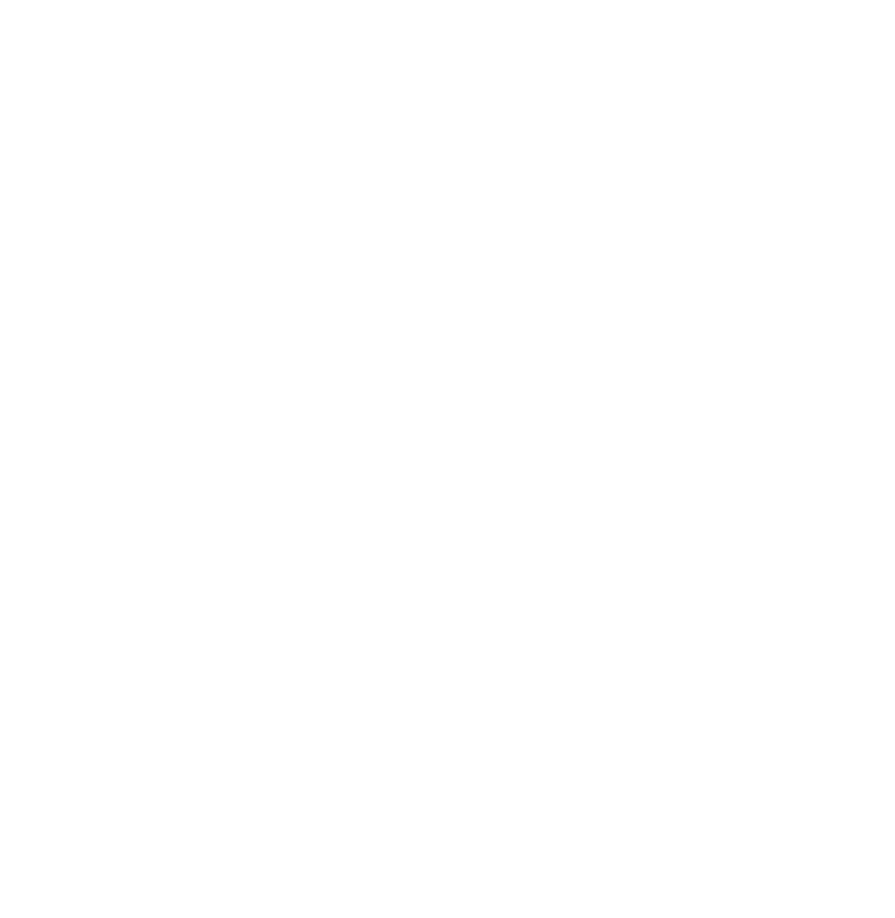
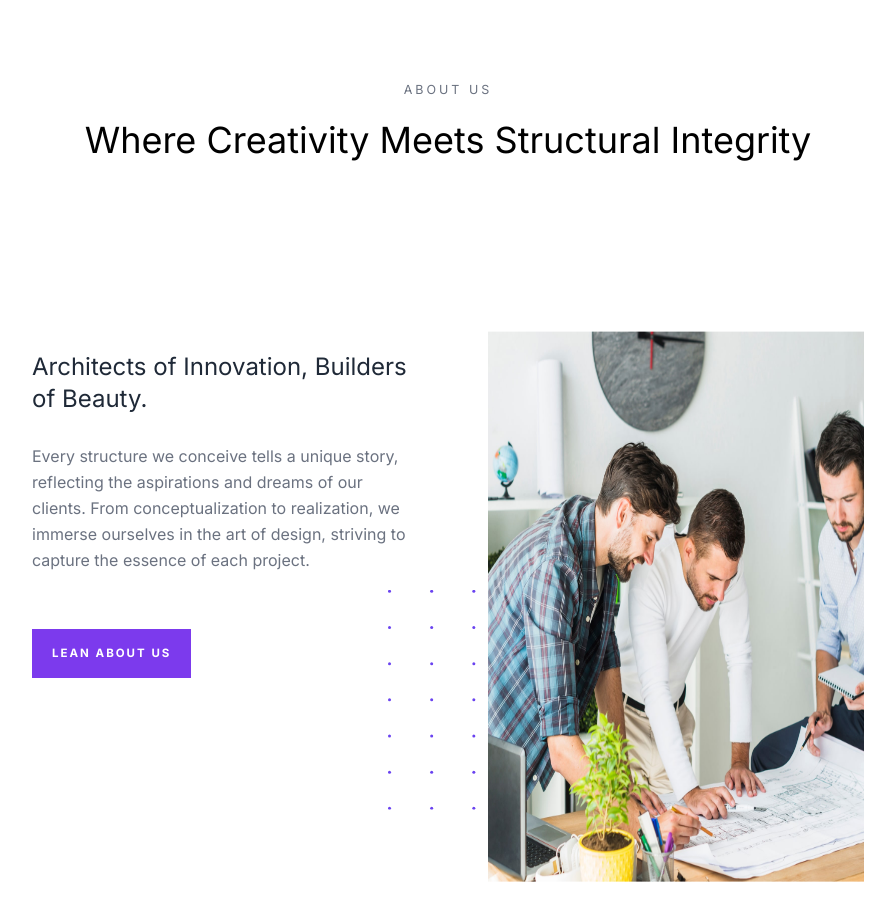
Before and after one commit to muafalah/artcraft, a Next.js app: page / in a window 1280 px wide. Shown: the part 1020-1938 px from the top of the page, without its empty margins (192-1087 px from the left). Before the commit the page ends 968 px from the top, so only its background shows below. Built offline with nearby package versions, Linux system fonts and the light colour scheme.

Commit message:
feat: add about component

```diff
--- a/app/page.js
+++ b/app/page.js
@@ -1,9 +1,11 @@
+import About from "@/components/About";
 import Hero from "@/components/Hero";
 
 export default function Home() {
   return (
     <>
       <Hero className="pt-32 pb-0 lg:pb-10" />
+      <About className="ppy-16 lg:py-32 overflow-hidden" />
     </>
   );
 }
--- /dev/null
+++ b/components/About.js
@@ -0,0 +1,174 @@
+"use client";
+
+import React from "react";
+import { motion, useScroll, useTransform } from "framer-motion";
+import Link from "next/link";
+import Image from "next/image";
+
+const aboutContent = {
+  heading: {
+    title: "Where Creativity Meets Structural Integrity",
+    subTitle: "About Us",
+  },
+  content: {
+    img: "/images/hero-img-1-min.jpg",
+    title: "Architects of Innovation, Builders of Beauty.",
+    description:
+      "Every structure we conceive tells a unique story, reflecting the aspirations and dreams of our clients. From conceptualization to realization, we immerse ourselves in the art of design, striving to capture the essence of each project.",
+    btn: {
+      href: "/about",
+      label: "Lean about us",
+    },
+  },
+};
+
+const About = ({ className }) => {
+  const ref = React.useRef(null);
+  const { scrollYProgress } = useScroll({
+    target: ref,
+    offset: ["start end", "end start"],
+  });
+
+  const img1 = useTransform(scrollYProgress, [0, 1], ["30%", "-10%"]);
+  const img2 = useTransform(scrollYProgress, [0, 1], ["100%", "100%"]);
+
+  return (
+    <section className={`${className}`} ref={ref}>
+      <div className="container px-4 mx-auto">
+        <div className="text-center lg:mx-w-xl mx-auto mb-20 lg:mb-22 relative z-[5]">
+          {aboutContent.heading.subTitle && (
+            <motion.span
+              initial={{ opacity: 0, y: 20 }}
+              whileInView={{
+                opacity: 1,
+                y: 0,
+                transition: {
+                  delay: 0.2,
+                  duration: 0.5,
+                },
+              }}
+              viewport={{
+                once: true,
+              }}
+              className="uppercase tracking-[3px] text-[12.5px] mb-5 inline-block text-gray-500"
+            >
+              {aboutContent.heading.subTitle}
+            </motion.span>
+          )}
+          {aboutContent.heading.title && (
+            <motion.h2
+              initial={{ opacity: 0, y: 20 }}
+              whileInView={{
+                opacity: 1,
+                y: 0,
+                transition: {
+                  delay: 0.3,
+                  duration: 0.5,
+                },
+              }}
+              viewport={{
+                once: true,
+              }}
+              className="text-2xl lg:text-4xl"
+            >
+              {aboutContent.heading.title}
+            </motion.h2>
+          )}
+        </div>
+
+        <div className="lg:flex justify-center">
+          <div className="lg:w-8/12 lg:flex gap-20 items-center">
+            <div className="mb-7 lg:mb-0 lg:w-6/12 lg:order-2 relative">
+              <motion.div style={{ y: img1 }} className="z-[2] relative">
+                <Image
+                  src="/images/img-square-2-min.jpg"
+                  alt="About image"
+                  objectFit="cover"
+                  className="!w-full !h-[550px] lg:max-w-2xl object-center"
+                  width={400}
+                  height={550}
+                />
+              </motion.div>
+              <motion.div
+                initial={{ opacity: 0, x: -30 }}
+                whileInView={{
+                  opacity: 1,
+                  x: 0,
+                  transition: {
+                    delay: 0.4,
+                    duration: 0.5,
+                  },
+                }}
+                viewport={{ once: true }}
+                style={{ y: img2 }}
+                className="absolute bottom-0 lg:bottom-[200px] -left-[100px] z-[1]"
+              >
+                <Image
+                  src="/images/dots.svg"
+                  alt="Dots image"
+                  width={200}
+                  height={200}
+                  className="w-64"
+                />
+              </motion.div>
+            </div>
+
+            <div className="lg:w-6/12">
+              <motion.h3
+                initial={{ opacity: 0, y: 10 }}
+                whileInView={{
+                  opacity: 1,
+                  y: 0,
+                  transition: {
+                    delay: 0.2,
+                    duration: 0.5,
+                  },
+                }}
+                viewport={{ once: true }}
+                className="text-2xl mb-7 text-gray-800"
+              >
+                {aboutContent.content.title}
+              </motion.h3>
+              <motion.p
+                initial={{ opacity: 0, y: 10 }}
+                whileInView={{
+                  opacity: 1,
+                  y: 0,
+                  transition: {
+                    delay: 0.4,
+                    duration: 0.5,
+                  },
+                }}
+                viewport={{ once: true }}
+                className="leading-relaxed mb-14 text-gray-500"
+              >
+                {aboutContent.content.description}
+              </motion.p>
+              <motion.p
+                initial={{ opacity: 0, y: 10 }}
+                whileInView={{
+                  opacity: 1,
+                  y: 0,
+                  transition: {
+                    delay: 0.5,
+                    duration: 0.5,
+                  },
+                }}
+                viewport={{ once: true }}
+              >
+                <Link
+                  href={aboutContent.content.btn.href}
+                  className="transition-all duration-300 ease-in-out text-[11.5px] tracking-[2px] font-bold uppercase bg-violet-600 py-4 px-5 text-white inline-block hover:bg-white hover:text-violet-600 hover:shadow-2xl"
+                >
+                  {aboutContent.content.btn.label}
+                </Link>
+              </motion.p>
+            </div>
+          </div>
+        </div>
+      </div>
+    </section>
+  );
+};
+
+export default About;
--- a/components/Hero.js
+++ b/components/Hero.js
@@ -137,8 +137,10 @@
               }}
               className="absolute bottom-0 lg:bottom-[200px] -left-[100px] z-[1]"
             >
-              <img
+              <Image
                 src="/images/dots.svg"
+                width={200}
+                height={200}
                 alt="Dots background image"
                 className="w-64"
               />
```
